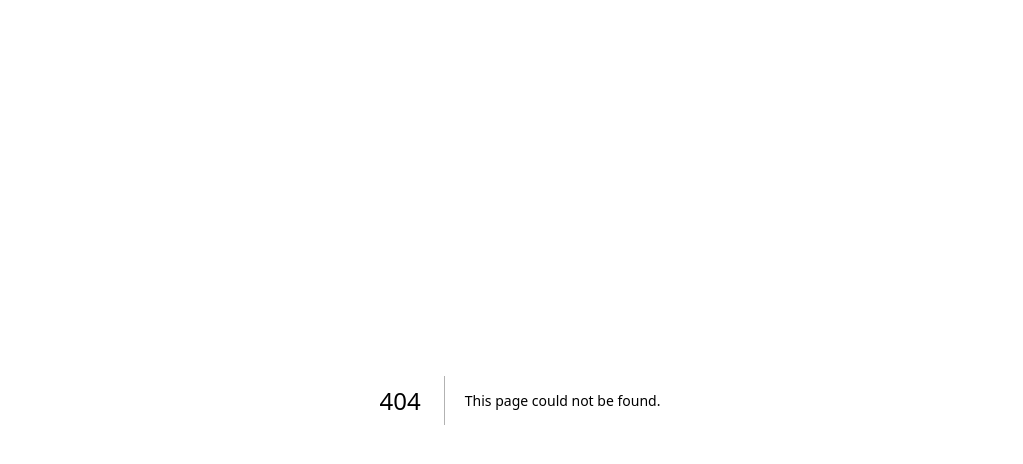
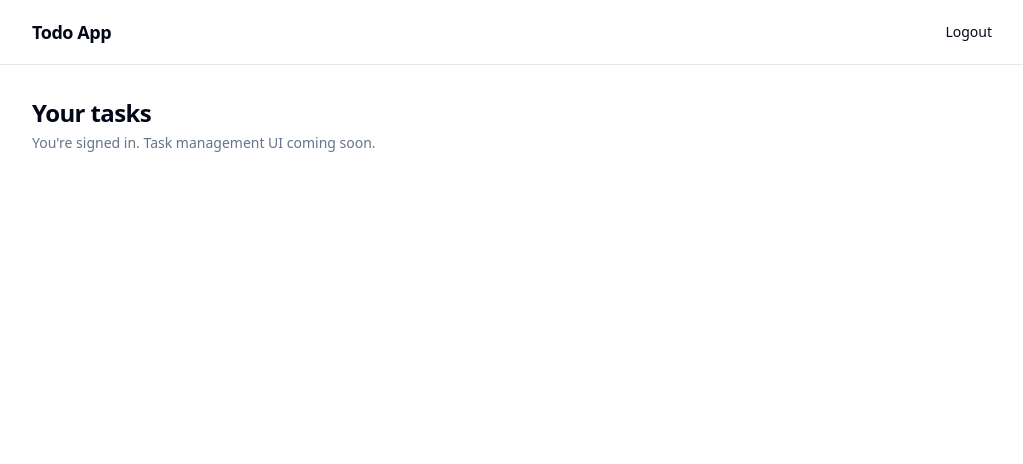
Before and after one commit to nayefradwi/todo-app-product-specification-0ae79521, a Next.js app: page /tasks in a window 1280 px wide. Before the commit this address had no page. Shown: the top 464 px of the page, without its empty margins (120-1143 px from the left). Built offline with nearby package versions, Linux system fonts and the light colour scheme.

Commit message:
d4fa2599-64f4-44cc-9900-1d92a7cd903d: Add Logout button to the task list UI

```diff
--- /dev/null
+++ b/app/(protected)/layout.tsx
@@ -0,0 +1,42 @@
+import Link from "next/link";
+
+import { LogoutButton } from "@/components/logout-button";
+
+/**
+ * Layout for the authenticated section of the app.
+ *
+ * Renders a top header containing the app title (linked back to the task
+ * list) and a `<LogoutButton />` in the top-right so the logout control
+ * appears on every protected page.
+ *
+ * Auth gating itself is handled by middleware / server-side session checks
+ * elsewhere — this layout only owns the chrome.
+ */
+export default function ProtectedLayout({
+  children,
+}: Readonly<{
+  children: React.ReactNode;
+}>) {
+  return (
+    <div className="flex min-h-screen flex-col bg-background">
+      <header className="border-b">
+        <div className="mx-auto flex w-full max-w-5xl items-center justify-between gap-4 px-4 py-3 sm:px-6">
+          <Link
+            href="/tasks"
+            className="text-lg font-semibold tracking-tight hover:opacity-80"
+          >
+            Todo App
+          </Link>
+          <div className="flex items-center gap-2">
+            <LogoutButton />
+          </div>
+        </div>
+      </header>
+      <main className="flex-1">
+        <div className="mx-auto w-full max-w-5xl px-4 py-6 sm:px-6 sm:py-8">
+          {children}
+        </div>
+      </main>
+    </div>
+  );
+}
--- /dev/null
+++ b/app/(protected)/tasks/page.tsx
@@ -0,0 +1,21 @@
+/**
+ * Task list page (`/tasks`).
+ *
+ * Minimal placeholder so the protected layout has a concrete route to
+ * render; the real task list UI (CRUD form, filters, etc.) is being
+ * built in subsequent tasks. The `<LogoutButton />` lives in the
+ * surrounding `(protected)/layout.tsx` and so already appears in the
+ * top-right of this page's header.
+ */
+export default function TasksPage() {
+  return (
+    <section className="space-y-4">
+      <div className="space-y-1">
+        <h1 className="text-2xl font-semibold tracking-tight">Your tasks</h1>
+        <p className="text-sm text-muted-foreground">
+          You&apos;re signed in. Task management UI coming soon.
+        </p>
+      </div>
+    </section>
+  );
+}
--- /dev/null
+++ b/components/logout-button.tsx
@@ -0,0 +1,53 @@
+"use client";
+
+import * as React from "react";
+import { useRouter } from "next/navigation";
+
+import { Button } from "@/components/ui/button";
+
+/**
+ * LogoutButton
+ *
+ * Client component that ends the current session by POSTing to
+ * `/api/auth/logout` (which clears the session cookie) and then redirects
+ * the user to `/login`.
+ *
+ * While the request is in flight the button is disabled to prevent
+ * double-submission and shows a brief "Logging out..." label.
+ */
+export function LogoutButton() {
+  const router = useRouter();
+  const [loading, setLoading] = React.useState(false);
+
+  async function handleClick() {
+    if (loading) return;
+    setLoading(true);
+    try {
+      await fetch("/api/auth/logout", {
+        method: "POST",
+      });
+    } catch {
+      // Even if the network request fails we still want to send the user
+      // to /login — their cookie is HttpOnly so they can't clear it client
+      // side, but the redirect at least removes them from authed surfaces.
+    } finally {
+      router.push("/login");
+      // Refresh so any server components re-evaluate their auth state.
+      router.refresh();
+    }
+  }
+
+  return (
+    <Button
+      type="button"
+      variant="ghost"
+      onClick={handleClick}
+      disabled={loading}
+      aria-busy={loading}
+    >
+      {loading ? "Logging out..." : "Logout"}
+    </Button>
+  );
+}
+
+export default LogoutButton;
```
